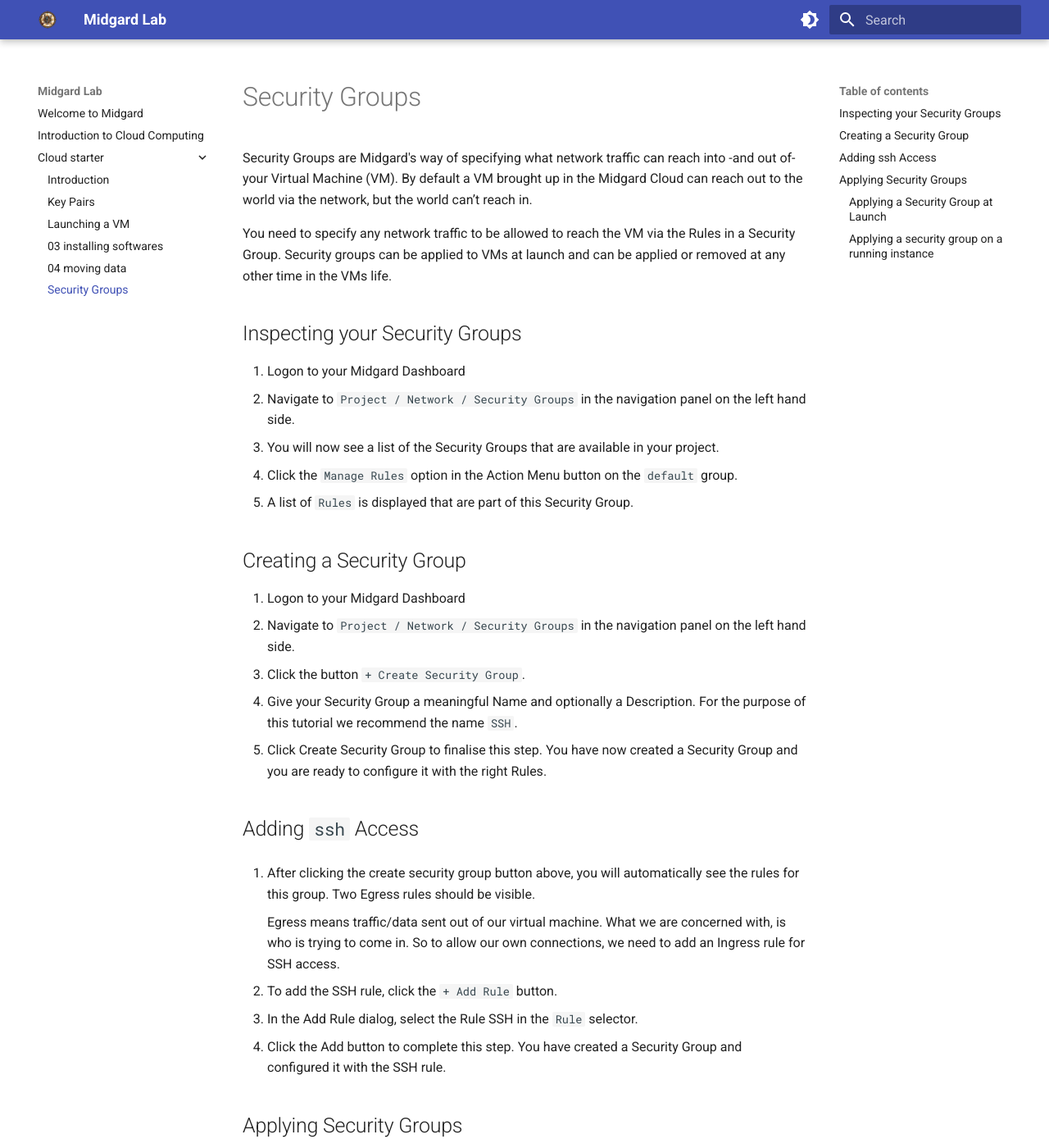
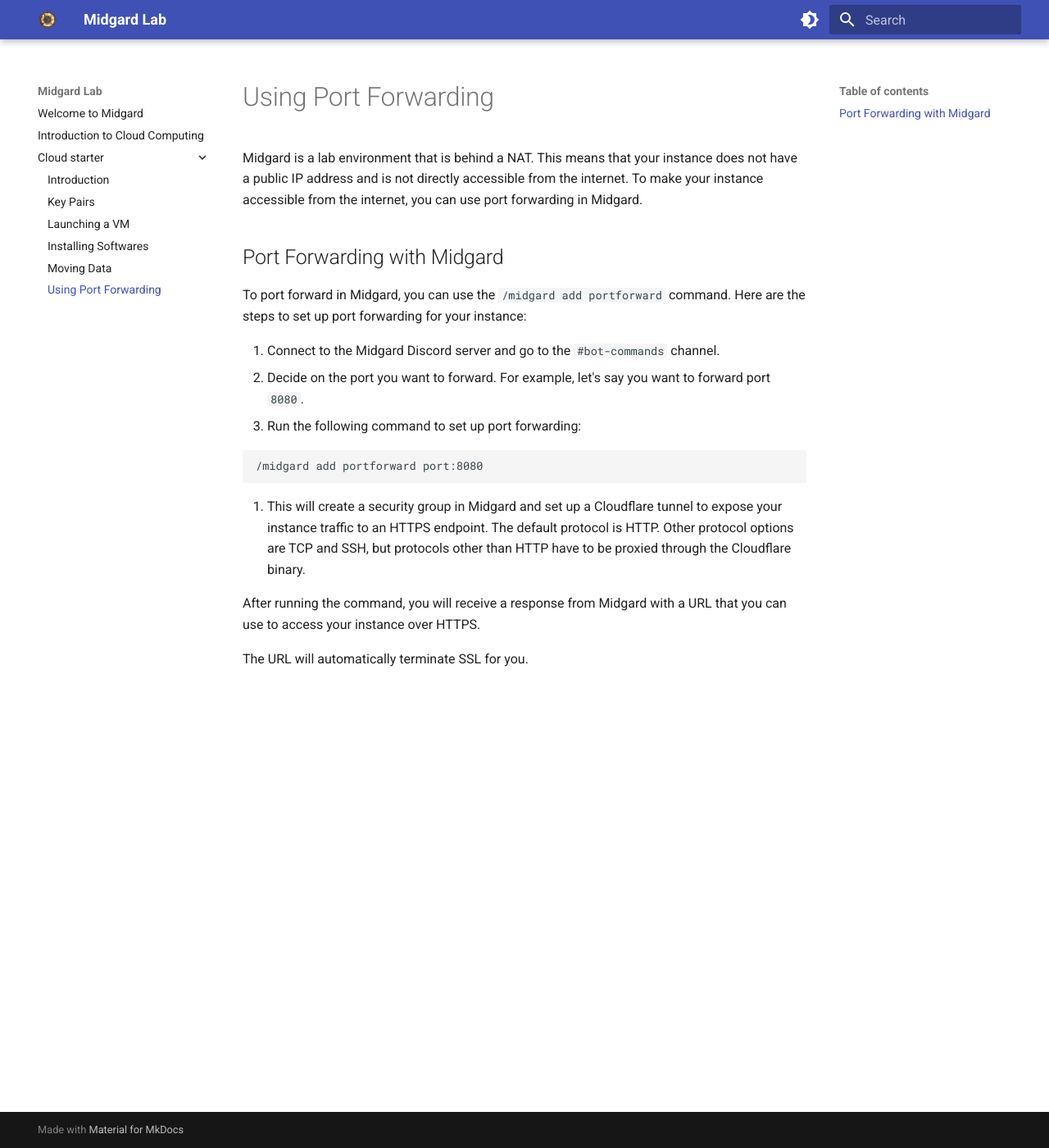
Before and after one commit to nqngo/midgard-docs, an MkDocs documentation site: the page built from docs/cloud-starter/06-port-forwarding.md, in a window 1280 px wide and 1400 px high. Shown: the whole window at 82% size. Built offline with MkDocs 1.6.1 and Material for MkDocs 9.7.7, drawn with Linux system fonts in a browser that asks for light colours; some of the changed text lies outside the part shown.

Commit message:
docs: Update instruction for clouds

````diff
--- a/docs/cloud-starter/06-port-forwarding.md
+++ b/docs/cloud-starter/06-port-forwarding.md
@@ -1,47 +1,19 @@
-# Security Groups
+# Using Port Forwarding
 
-Security Groups are Midgard's way of specifying what network traffic can reach into -and out of- your Virtual Machine (VM). By default a VM brought up in the Midgard Cloud can reach out to the world via the network, but the world can’t reach in.
+Midgard is a lab environment that is behind a NAT. This means that your instance does not have a public IP address and is not directly accessible from the internet. To make your instance accessible from the internet, you can use port forwarding in Midgard.
 
-You need to specify any network traffic to be allowed to reach the VM via the Rules in a Security Group. Security groups can be applied to VMs at launch and can be applied or removed at any other time in the VMs life.
+## Port Forwarding with Midgard
 
-## Inspecting your Security Groups
+To port forward in Midgard, you can use the `/midgard add portforward` command. Here are the steps to set up port forwarding for your instance:
 
-1. Logon to your Midgard Dashboard
-2. Navigate to `Project / Network / Security Groups` in the navigation panel on the left hand side.
-3. You will now see a list of the Security Groups that are available in your project.
-4. Click the `Manage Rules` option in the Action Menu button on the `default` group.
-5. A list of `Rules` is displayed that are part of this Security Group.
+1. Connect to the Midgard Discord server and go to the `#bot-commands` channel.
+2. Decide on the port you want to forward. For example, let's say you want to forward port `8080`.
+3. Run the following command to set up port forwarding:
+```bash
+/midgard add portforward port:8080
+```
+4. This will create a security group in Midgard and set up a Cloudflare tunnel to expose your instance traffic to an HTTPS endpoint. The default protocol is HTTP. Other protocol options are TCP and SSH, but protocols other than HTTP have to be proxied through the Cloudflare binary.
 
-## Creating a Security Group
+After running the command, you will receive a response from Midgard with a URL that you can use to access your instance over HTTPS.
 
-1. Logon to your Midgard Dashboard
-2. Navigate to `Project / Network / Security Groups` in the navigation panel on the left hand side.
-3. Click the button `+ Create Security Group`.
-4. Give your Security Group a meaningful Name and optionally a Description. For the purpose of this tutorial we recommend the name `SSH`.
-5. Click Create Security Group to finalise this step. You have now created a Security Group and you are ready to configure it with the right Rules.
-
-## Adding `ssh` Access
-
-1. After clicking the create security group button above, you will automatically see the rules for this group. Two Egress rules should be visible.
-
-    Egress means traffic/data sent out of our virtual machine. What we are concerned with, is who is trying to come in. So to allow our own connections, we need to add an Ingress rule for SSH access.
-
-2. To add the SSH rule, click the `+ Add Rule` button.
-3. In the Add Rule dialog, select the Rule SSH in the `Rule` selector.
-4. Click the Add button to complete this step. You have created a Security Group and configured it with the SSH rule.
-
-## Applying Security Groups
-
-Security Groups are applied to Virtual Machines to allow them to receive network traffic. Typically you apply Security Groups when you Launch your VM, but you can add security groups to your running VM at a later time too; Or indeed remove security groups from your VMs.
-
-### Applying a Security Group at Launch
-
-When you launch an instance using the Midgard dashboard, the Launch Instance dialog will guide you and will ask you to apply one or more security groups. You will need to have created those group before the following the launch dialog.
-
-If you’re following the Cloud Starter: you’ll learn about Launching and the Dialog in [Launching Virtual Machines](launching-instances.md).
-
-### Applying a security group on a running instance
-
-If an instance is already running you can add security groups to the running instance to make it respond to additional network traffic, or remove security groups when they’re no longer required. You do this using the option `Edit Security Groups` in the `Action` button menu for your instance.
-
-If you’re following the Cloud Starter: you’ll learn about more about Changing things on your instance in [Rebooting, Deleting, Rebuilding, Resizing](changing-instances.md)
+The URL will automatically terminate SSL for you.
````
Also changed, not shown: docs/cloud-starter/03-installing-softwares.md (+45 -0 lines), docs/cloud-starter/04-moving-data.md (+39 -0 lines), docs/intro-to-cloud.md (+1 -1 lines).
